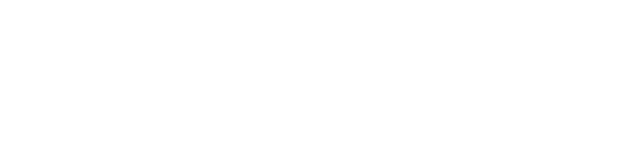
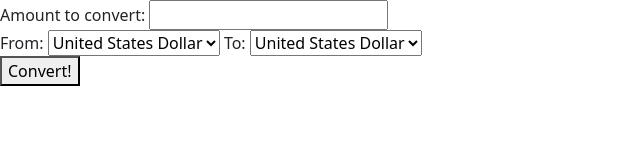
Before and after one commit to eluckie/currency-exchanger, a website built with webpack: page src/index.html in a window 1280 px wide. Shown: the whole page, without its empty margins (0-640 px from the left). Built offline with nearby package versions, Linux system fonts and the light colour scheme.

Commit message:
add basic form structure to index.html

```diff
--- a/src/index.html
+++ b/src/index.html
@@ -1,9 +1,31 @@
 <!DOCTYPE html>
 <html lang="en-US">
 <head>
-  <title>Title</title>
+  <title>Currency Exchanger</title>
 </head>
 <body>
-
+  <form id="currency-converter-form">
+    <label for="conversion-amount">Amount to convert:</label>
+    <input id="conversion-amount" type="number">
+    <br>
+    <label for="convert-from-unit">From:</label>
+    <select id="convert-from-unit">
+      <option value="USD">United States Dollar</option>
+      <option value="MXN">Mexican Peso</option>
+      <option value="AUD">Australian Dollar</option>
+      <option value="GBP">Pound Sterling (UK)</option>
+      <option value="HTG">Haitian Gourde</option>
+    </select>
+    <label for="convert-to-unit">To:</label>
+    <select id="convert-to-unit">
+      <option value="USD">United States Dollar</option>
+      <option value="MXN">Mexican Peso</option>
+      <option value="AUD">Australian Dollar</option>
+      <option value="GBP">Pound Sterling (UK)</option>
+      <option value="HTG">Haitian Gourde</option>
+    </select>
+    <br>
+    <button type="submit" id="convert-button">Convert!</button>
+  </form>
 </body>
 </html>
```
